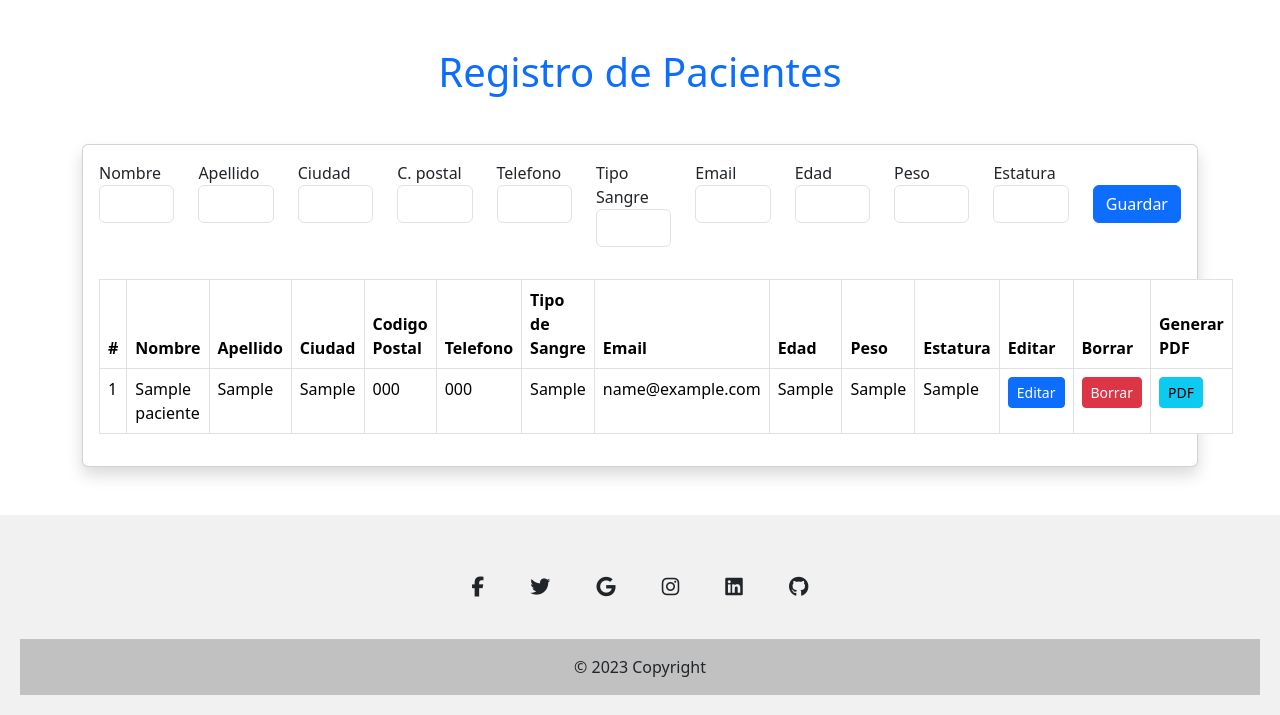
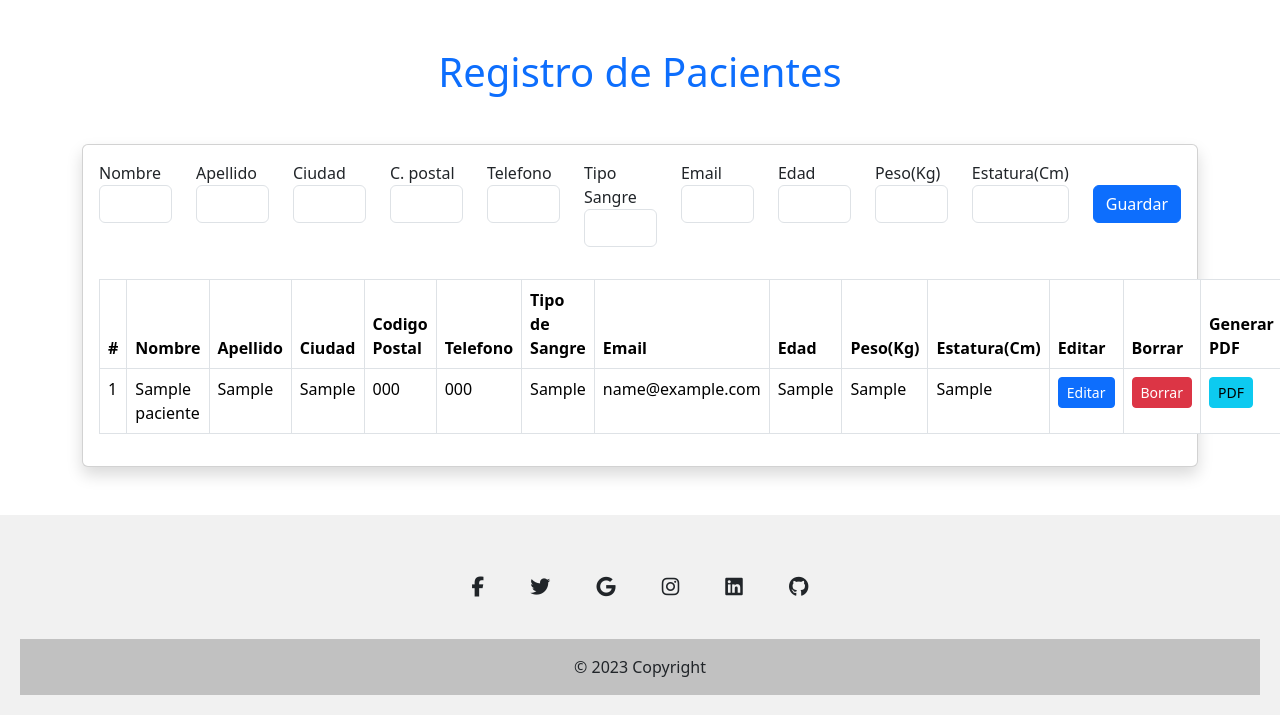
Before and after one commit to RodolfoTorija/Clinica_Azul, a Flask app: page /pacientes.html in a window 1280 px wide. Shown: the part 106-821 px from the top of the page. Run offline with Flask 2, Linux system fonts and the light colour scheme; the visitor is signed in with stand-in values (Sample User, id 1); tables that the repository leaves empty or names only in its code hold one stand-in row (values such as "Sample post"); some libraries are stand-ins or nearby versions.

Commit message:
update crud edad peso estatura

```diff
--- a/templates/pacientes.html
+++ b/templates/pacientes.html
@@ -96,15 +96,15 @@
                 </div>
                 <div class="col">
                   <label>Edad</label>
-                  <input type="number" class="form-control mb-3" name="edad" required minlength="2" maxlength="2">
+                  <input type="number" class="form-control mb-3" name="edad" required minlength="2" maxlength="2" pattern="\d+">
               </div>
               <div class="col">
-                <label>Peso</label>
-                <input type="number" class="form-control mb-3" name="peso" required minlength="4" maxlength="20">
+                <label>Peso(Kg)</label>
+                <input type="number" class="form-control mb-3" name="peso" required minlength="4" maxlength="20" pattern="\d+(\.\d{1,2})?">
             </div>
             <div class="col">
-              <label>Estatura</label>
-              <input type="number" class="form-control mb-3" name="estatura" required minlength="4" maxlength="20">
+              <label>Estatura(Cm)</label>
+              <input type="number" class="form-control mb-3" name="estatura" required minlength="4" maxlength="20" pattern="\d+(\.\d{1,2})?">
           </div>
                          <div class="col">
                              <button class="btn btn-primary mb-3 mt-4" type="submit">Guardar</button>
@@ -128,8 +128,8 @@
                              <th scope="col">Tipo de Sangre</th>
                              <th scope="col">Email</th>
                              <th scope="col">Edad</th>
-                             <th scope="col">Peso</th>
-                             <th scope="col">Estatura</th>
+                             <th scope="col">Peso(Kg)</th>
+                             <th scope="col">Estatura(Cm)</th>
                              <th scope="col">Editar</th>
                              <th scope="col">Borrar</th>
                              <th scope="col">Generar PDF</th>
@@ -179,13 +179,13 @@
                                          <label>Tipo de Sangre</label>
                                          <input type="text" class="form-control mb-2" name="tipo_sangre" value="{{d.tipo_sangre}}" required minlength="2" maxlength="3" pattern="[ABO][+-]">
                                          <label>Email</label>
-                                         <input type="text" class="form-control mb-2" name="email" value="{{d.email}}" required minlength="10" maxlength="40">
+                                         <input type="email" class="form-control mb-2" name="email" value="{{d.email}}" required minlength="10" maxlength="40">
                                          <label>Edad</label>
-                                         <input type="text" class="form-control mb-2" name="edad" value="{{d.edad}}" required minlength="2" maxlength="3">
-                                         <label>Peso</label>
-                                         <input type="text" class="form-control mb-2" name="peso" value="{{d.peso}}" required minlength="4" maxlength="6">
-                                         <label>Estatura</label>
-                                         <input type="text" class="form-control mb-2" name="estatura" value="{{d.estatura}}" required minlength="4" maxlength="6">
+                                         <input type="text" class="form-control mb-2" name="edad" value="{{d.edad}}" required minlength="2" maxlength="3" pattern="\d+">
+                                         <label>Peso(Kg)</label>
+                                         <input type="text" class="form-control mb-2" name="peso" value="{{d.peso}}" required minlength="3" maxlength="6" pattern="\d+(\.\d{1,2})?">
+                                         <label>Estatura(cm)</label>
+                                         <input type="text" class="form-control mb-2" name="estatura" value="{{d.estatura}}" required minlength="3" maxlength="6" pattern="\d+(\.\d{1,2})?">
 
                                  </div>
                                  <div class="modal-footer">
```
